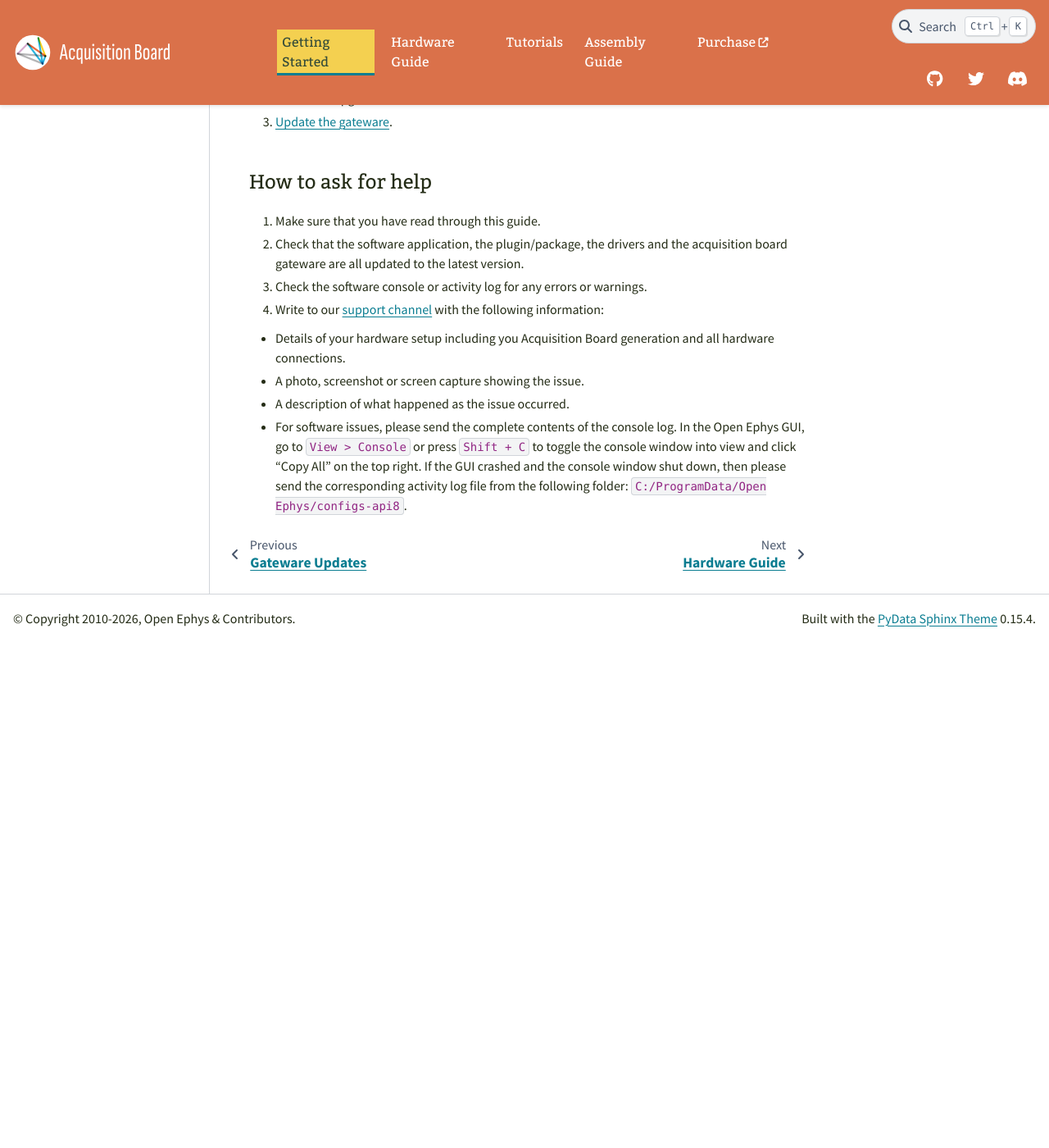
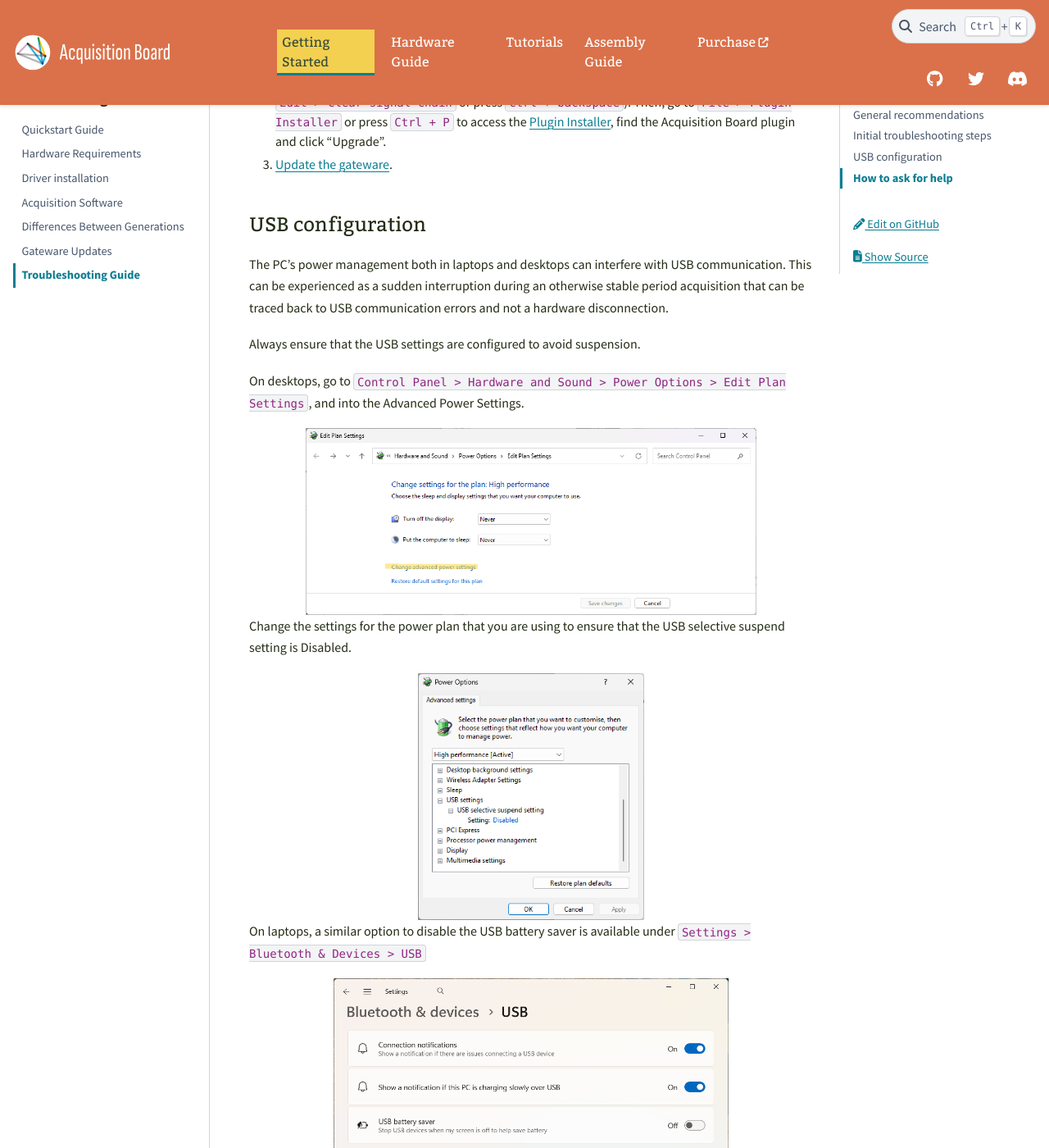
Before and after one commit to open-ephys/acq-board-docs, a Sphinx documentation site: the page built from source/User-Manual/Troubleshooting.rst, in a window 1280 px wide and 1400 px high, scrolled down 1907 px. Shown: the whole window at 82% size. Built offline with Sphinx 7.4.7 and the PyData theme 0.15.4, drawn with Linux system fonts in a browser that asks for light colours; before the commit the page ends 2708 px from its top, so only the background shows below that; some of the changed text lies outside the part shown.

Commit message:
usb-config

```diff
--- a/source/User-Manual/Quickstart-guide.rst
+++ b/source/User-Manual/Quickstart-guide.rst
@@ -18,6 +18,8 @@ Installation
 The best way to start acquiring data with the Acquisition Board is by using the Open Ephys GUI. Follow the `Open Ephys GUI installation guide <https://open-ephys.github.io/gui-docs/User-Manual/Installing-the-GUI.html>`_.
 
 The Open Ephys GUI installation includes the drivers required to use this board. If you run into issues, you can install the drivers separately by following :ref:`this page <drivers>`.
+
+The board works via USB, so make sure you :ref:`configure the USB settings <usb-config>` to avoid suspension due to power management.
 
 Connecting the headstages
 -------------------------------------------
--- a/source/User-Manual/Troubleshooting.rst
+++ b/source/User-Manual/Troubleshooting.rst
@@ -17,6 +17,9 @@ General recommendations
 - Keep the software and plugins/packages that run the Acquisition Board updated to the latest version. Check the software documentation for information on how to achieve this.
 - Keep the gateware of your Acquisition Board updated to the latest version. The :ref:`gwupdate` section explains how to do this for the Open Ephys FPGA module in Gen2 and above. Previous generations of the acquisition board use a gateware bitfile distributed with the Open Ephys GUI which is no longer revised.
 - Keep an eye out for warnings and errors in the software console during operation.
+- :ref:`Configure the USB settings <usb-config>` to avoid suspension due to power management, which interferes with USB communication.
+
+.. _initial-troubleshooting:
 
 Initial troubleshooting steps
 ###################################
@@ -67,6 +70,33 @@ Make sure to follow step :ref:`isitconnected` and step :ref:`isitrecognized`. Th
 2. Update the Acquisition Board plugin to the latest version. Start from an empty signal chain (go to :code:`Edit > Clear signal chain` or press :code:`Ctrl + backspace`). Then, go to :code:`File > Plugin Installer` or press :code:`Ctrl + P` to access the `Plugin Installer <https://open-ephys.github.io/gui-docs/User-Manual/Plugins/index.html#plugin-installer>`_, find the Acquisition Board plugin and click "Upgrade".
 3. :ref:`Update the gateware <drivers>`.
 
+.. _usb-config:
+
+USB configuration
+###################################
+
+The PC's power management both in laptops and desktops can interfere with USB communication. This can be experienced as a sudden interruption during an otherwise stable period acquisition that can be traced back to USB communication errors and not a hardware disconnection.
+
+Always ensure that the USB settings are configured to avoid suspension.
+
+On desktops, go to :code:`Control Panel > Hardware and Sound > Power Options > Edit Plan Settings`, and into the Advanced Power Settings.
+
+.. image:: /_static/images/usermanual/troubleshoot/power-settings.png
+    :width: 80%
+    :align: center
+
+Change the settings for the power plan that you are using to ensure that the USB selective suspend setting is Disabled.
+
+.. image:: /_static/images/usermanual/troubleshoot/power-advanced-settings.png
+    :width: 40%
+    :align: center
+
+On laptops, a similar option to disable the USB battery saver is available under :code:`Settings > Bluetooth & Devices > USB`
+
+.. image:: /_static/images/usermanual/troubleshoot/usb-settings-laptop.png
+    :width: 70%
+    :align: center
+
 .. _help:
 
 How to ask for help
```
Also changed, not shown: source/_static/images/usermanual/troubleshoot/power-advanced-settings.png (added), source/_static/images/usermanual/troubleshoot/power-settings.png (added), source/_static/images/usermanual/troubleshoot/usb-settings-laptop.png (added), source/_static/images/usermanual/troubleshoot/usb-settings.png (deleted).
